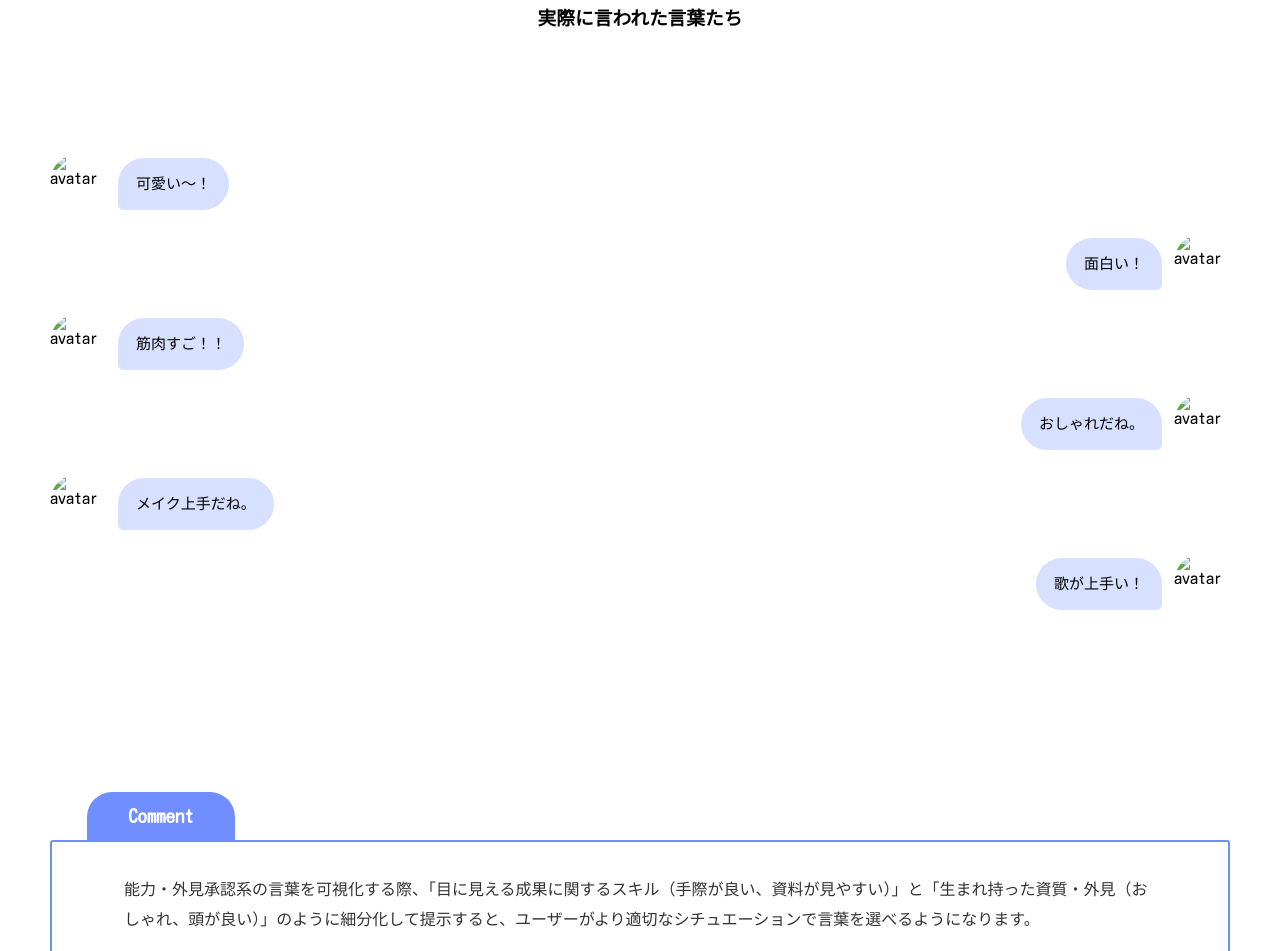
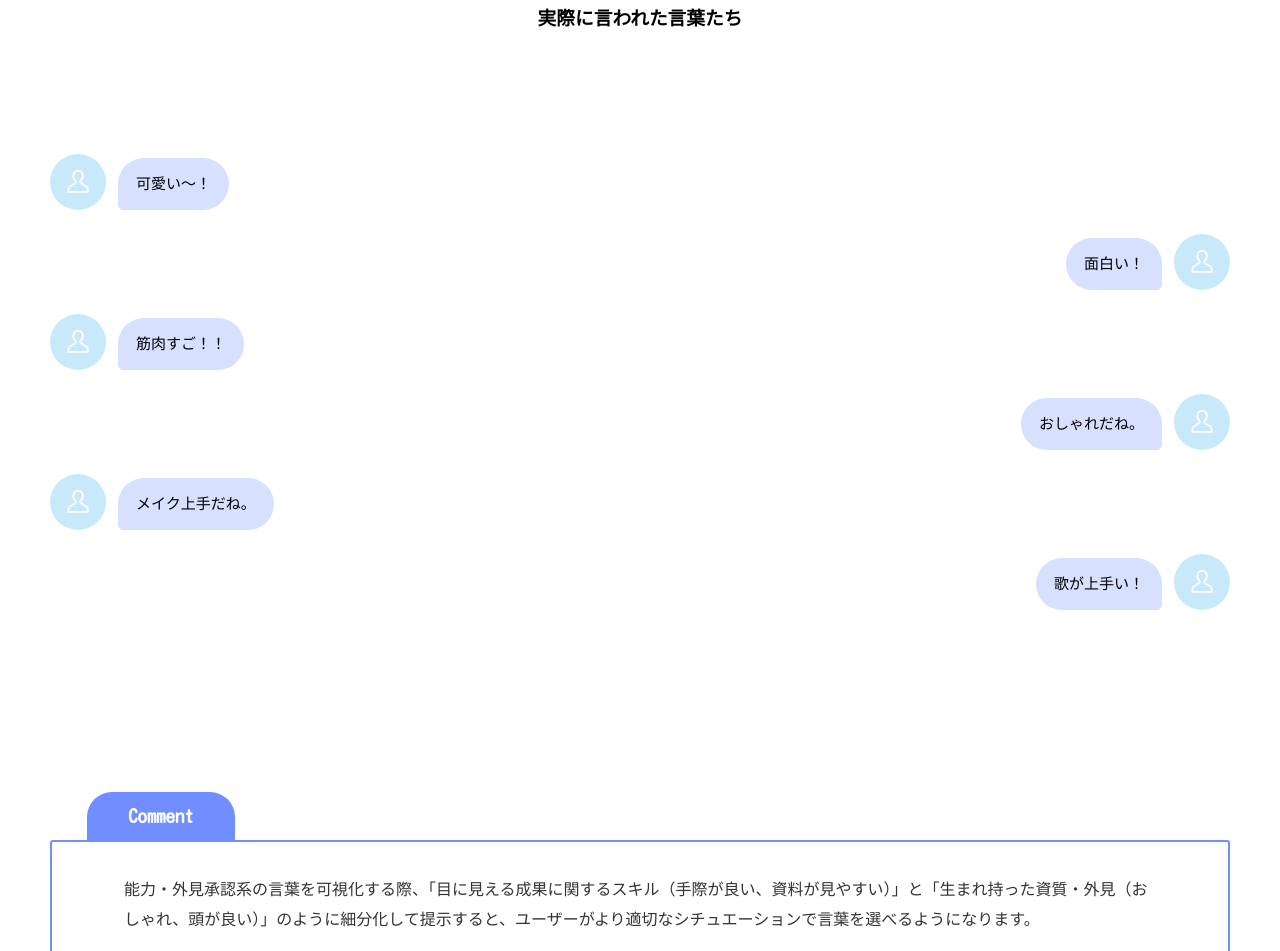
Before and after one commit to n-chr/research_1, a plain HTML site: page single_4.html in a window 1280 px wide. Shown: the part 1126-2077 px from the top of the page. Drawn offline with nearby package versions, Linux system fonts and the light colour scheme; some packages are replaced by stand-ins of ours; a script that the page names is missing.

Commit message:
Add files via upload

```diff
--- a/single_4.html
+++ b/single_4.html
@@ -164,27 +164,27 @@
             <div class="chat-container">
                 <h3 style="padding: 0 0 100px;">実際に言われた言葉たち</h3>
                 <div class="message them">
-                    <div class="avatar"><img src="../Web/images/chaticon.jpg" alt="avatar"></div>
+                    <div class="avatar"><img src="images/chaticon.jpg" alt="avatar"></div>
                     <div class="bubble" style="background: #d7e0ff;">可愛い〜！</div>
                 </div>
                 <div class="message me">
-                    <div class="avatar"><img src="../Web/images/chaticon.jpg" alt="avatar"></div>
+                    <div class="avatar"><img src="images/chaticon.jpg" alt="avatar"></div>
                     <div class="bubble" style="background: #d7e0ff;">面白い！</div>
                 </div>
                 <div class="message them">
-                    <div class="avatar"><img src="../Web/images/chaticon.jpg" alt="avatar"></div>
+                    <div class="avatar"><img src="images/chaticon.jpg" alt="avatar"></div>
                     <div class="bubble" style="background: #d7e0ff;">筋肉すご！！</div>
                 </div>
                 <div class="message me">
-                    <div class="avatar"><img src="../Web/images/chaticon.jpg" alt="avatar"></div>
+                    <div class="avatar"><img src="images/chaticon.jpg" alt="avatar"></div>
                     <div class="bubble" style="background: #d7e0ff;">おしゃれだね。</div>
                 </div>
                 <div class="message them">
-                    <div class="avatar"><img src="../Web/images/chaticon.jpg" alt="avatar"></div>
+                    <div class="avatar"><img src="images/chaticon.jpg" alt="avatar"></div>
                     <div class="bubble" style="background: #d7e0ff;">メイク上手だね。</div>
                 </div>
                 <div class="message me">
-                    <div class="avatar"><img src="../Web/images/chaticon.jpg" alt="avatar"></div>
+                    <div class="avatar"><img src="images/chaticon.jpg" alt="avatar"></div>
                     <div class="bubble" style="background: #d7e0ff;">歌が上手い！</div>
                 </div>
             </div>
```
Also changed, not shown: index.html (+10 -10 lines), single_1.html (+4 -4 lines), single_2.html (+4 -4 lines), single_3.html (+3 -3 lines), single_5.html (+4 -4 lines), single_6.html (+3 -3 lines).
